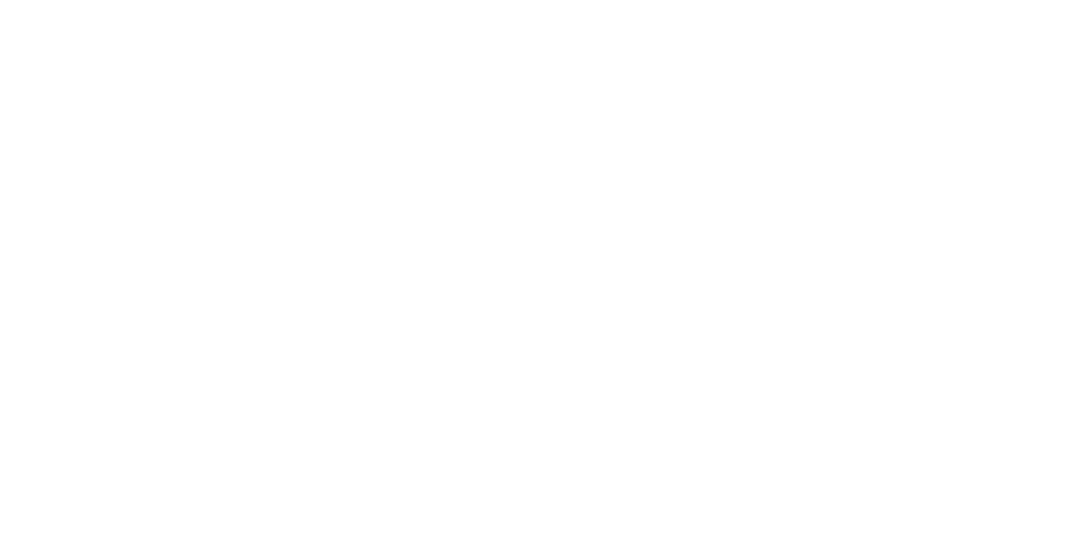
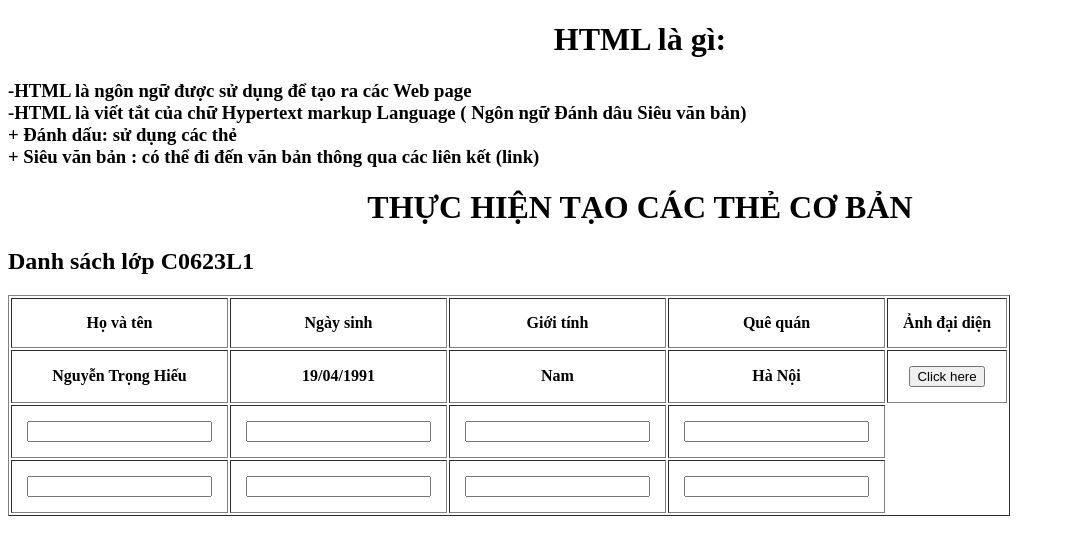
Before and after one commit to hieu19491/Bai_tap_git_2, a plain HTML site: page index3.html in a window 1280 px wide. Shown: the whole page, without its empty margins (0-1065 px from the left). Drawn offline with Linux system fonts and the light colour scheme.

Commit message:
bài tập HTML

```diff
--- a/index3.html
+++ b/index3.html
@@ -2,9 +2,50 @@
 <html lang="en">
 <head>
     <meta charset="UTF-8">
-    <title>Title</title>
+    <title>Bài tập HTML</title>
 </head>
 <body>
+<h1 align="center">HTML là gì:</h1>
 
+<h3>-HTML là ngôn ngữ được sử dụng để tạo ra các Web page <br>
+-HTML là viết tắt của chữ Hypertext markup Language ( Ngôn ngữ Đánh dâu Siêu văn bản) <br>
++ Đánh dấu: sử dụng các thẻ <br>
++ Siêu văn bản : có thể đi đến văn bản thông qua các liên kết (link)</h3>
+
+<h1 align="center"> THỰC HIỆN TẠO CÁC THẺ CƠ BẢN </h1>
+<h2>Danh sách lớp C0623L1</h2>
+
+<table border="1" cellspacing="2" cellpadding="15">
+  <tr>
+      <th>Họ và tên</th>
+      <th>Ngày sinh</th>
+      <th>Giới tính</th>
+      <th>Quê quán</th>
+      <th>Ảnh đại diện</th>
+  </tr>
+    <tr>
+        <th>Nguyễn Trọng Hiếu</th>
+        <th>19/04/1991</th>
+        <th>Nam</th>
+        <th>Hà Nội</th>
+        <th> <button onclick="location.href = 'https://scontent.fhan5-1.fna.fbcdn.net/v/t1.18169-9/28796162_1863955713623344_7025957808290647237_n.jpg?_nc_cat=105&ccb=1-7&_nc_sid=09cbfe&_nc_ohc=VIYygoQ_0KUAX90NR8m&_nc_ht=scontent.fhan5-1.fna&oh=00_AfAWn3dOOv49XcEH30Mt-uB9e_yhyju8PcZiIkYDMm6ZBw&oe=64D225E6';" >Click here</button>
+            </button>
+        </th>
+    </tr>
+  <tr>
+      <th> <form> <input type="text" value=""</form> </th>
+      <th> <form> <input type="text" value=""</form> </th>
+      <th> <form> <input type="text" value=""</form> </th>
+      <th> <form> <input type="text" value=""</form> </th>
+
+  </tr>
+    <tr>
+        <th> <form> <input type="text" value=""</form> </th>
+        <th> <form> <input type="text" value=""</form> </th>
+        <th> <form> <input type="text" value=""</form> </th>
+        <th> <form> <input type="text" value=""</form> </th>
+
+    </tr>
+</table>
 </body>
 </html>
```
Also changed, not shown: 28796162_1863955713623344_7025957808290647237_n.jpg (added).
